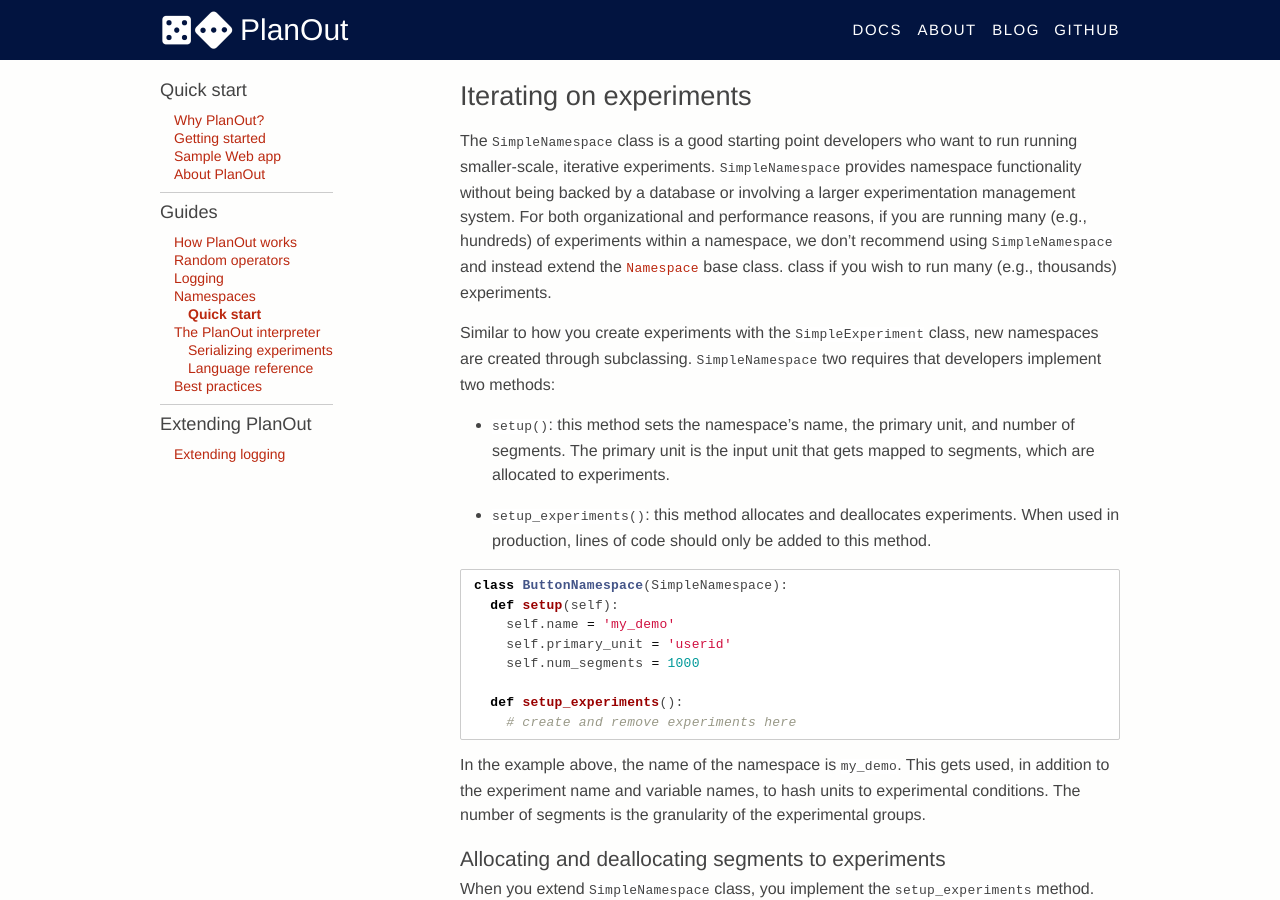
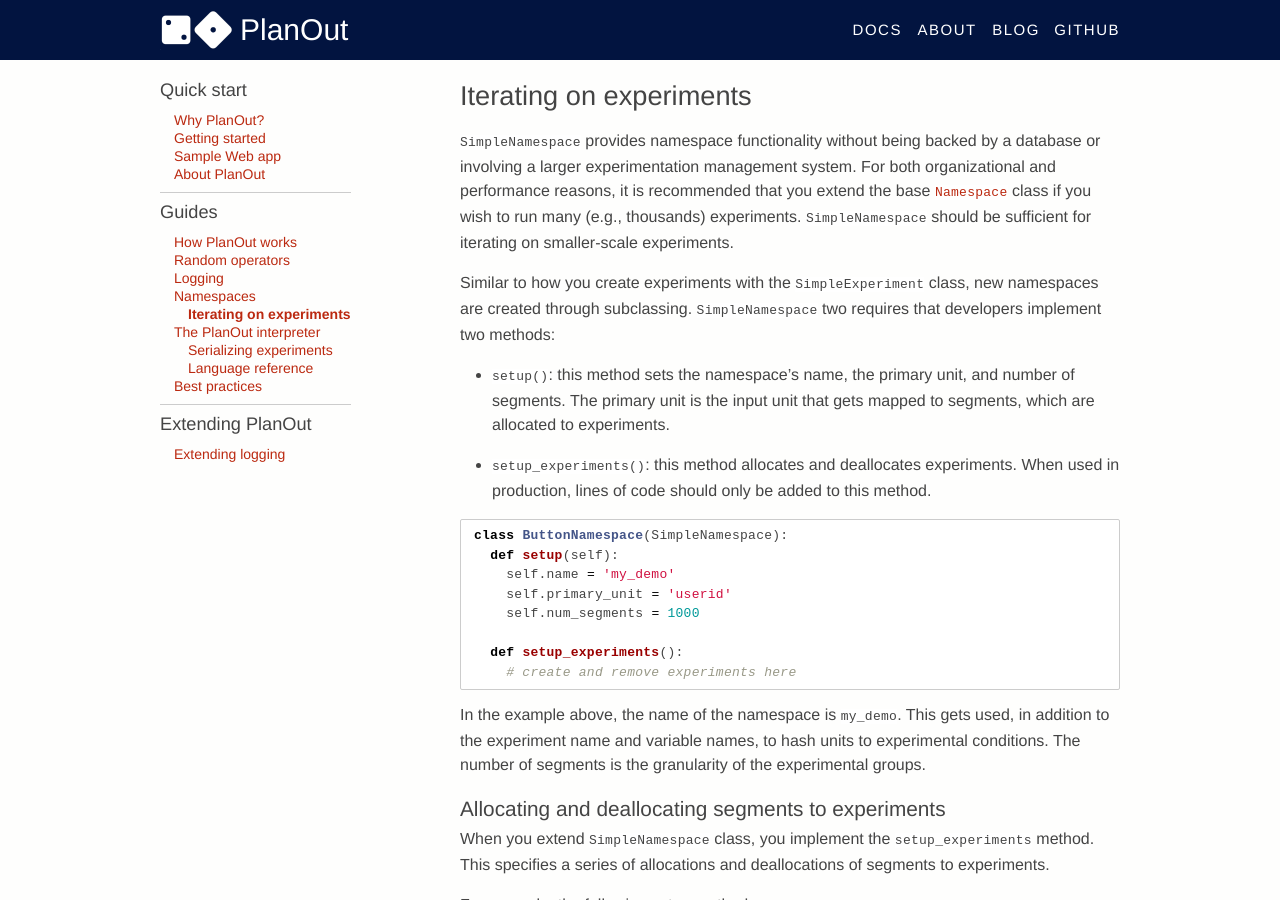
Before and after one commit to facebookarchive/planout, a Jekyll site: the page built from docs/05.1-simple-namespaces.md, in a window 1280 px wide and 900 px high. Built offline with Jekyll 4.4.1, drawn with Linux system fonts in a browser that asks for light colours; Markdown is read by kramdown in place of the engine named in the settings.

```diff
--- a/_data/nav_docs.yml
+++ b/_data/nav_docs.yml
@@ -20,7 +20,7 @@
     title: Namespaces
     subitems:
     - id: simple-namespaces
-      title: Quick start
+      title: Iterating on experiments
   - id: interpreter
     title: The PlanOut interpreter
     subitems:
--- a/docs/05.1-simple-namespaces.md
+++ b/docs/05.1-simple-namespaces.md
@@ -7,15 +7,13 @@ prev: namespaces.html
 next: interpreter.html
 ---
 
-The `SimpleNamespace` class is a good starting point developers who want to run
-running smaller-scale, iterative experiments.
 `SimpleNamespace` provides namespace functionality without being backed by a
 database or involving a larger experimentation management system.
-For both organizational and performance reasons, if you are running many (e.g.,
-  hundreds) of experiments within a namespace, we don't recommend using
-  `SimpleNamespace` and instead extend the
-  [`Namespace`](https://github.com/facebook/planout/blob/master/planout/namespace.py)
- base class. class if you wish to run many (e.g., thousands) experiments.
+For both organizational and performance reasons, it is recommended
+that you extend the base [`Namespace`](https://github.com/facebook/planout/blob/master/planout/namespace.py)
+class if you wish to run many
+(e.g., thousands) experiments. `SimpleNamespace`  should be sufficient for
+iterating on smaller-scale experiments.
 
 Similar to how you create experiments with the `SimpleExperiment` class, new namespaces are created through subclassing.  `SimpleNamespace` two requires that developers implement two methods:
 
```
Also changed, not shown: docs/00-getting-started.md (+3 -6 lines), docs/08.0-interpreter.md (+0 -8 lines), 2 other files.
